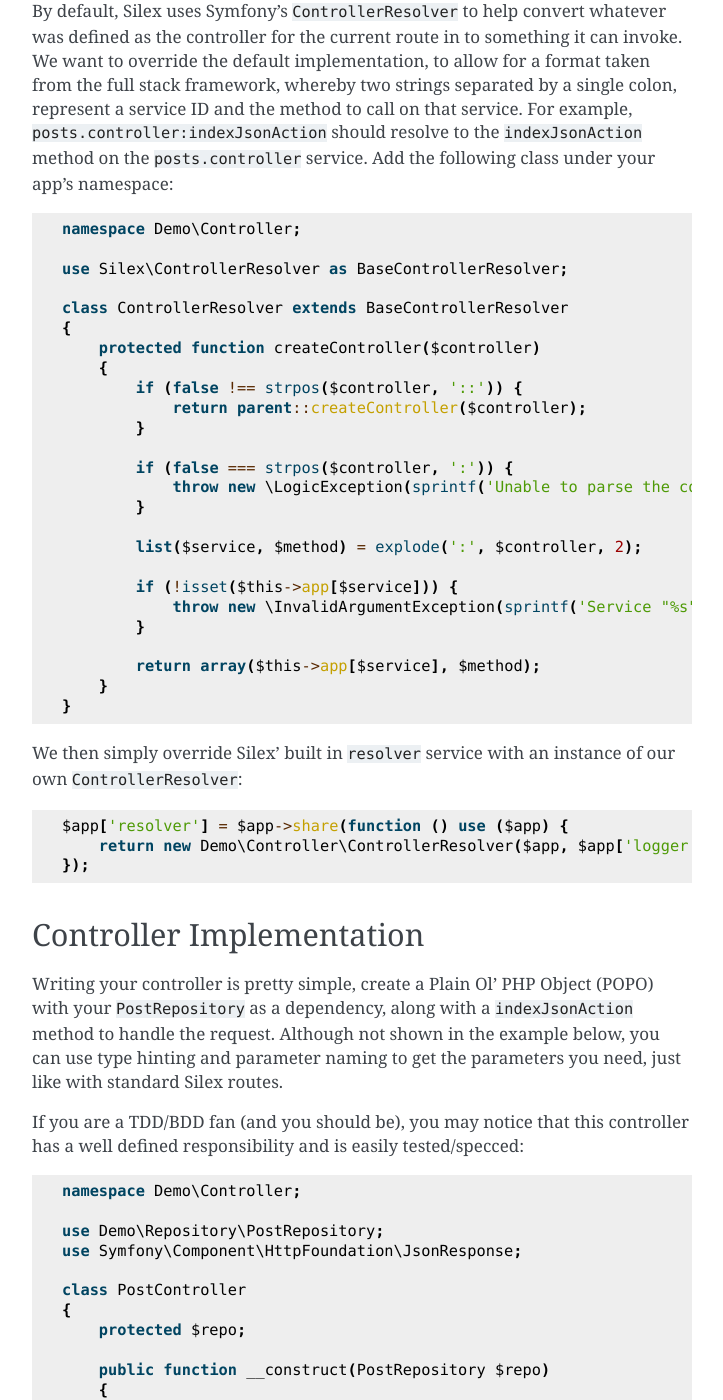
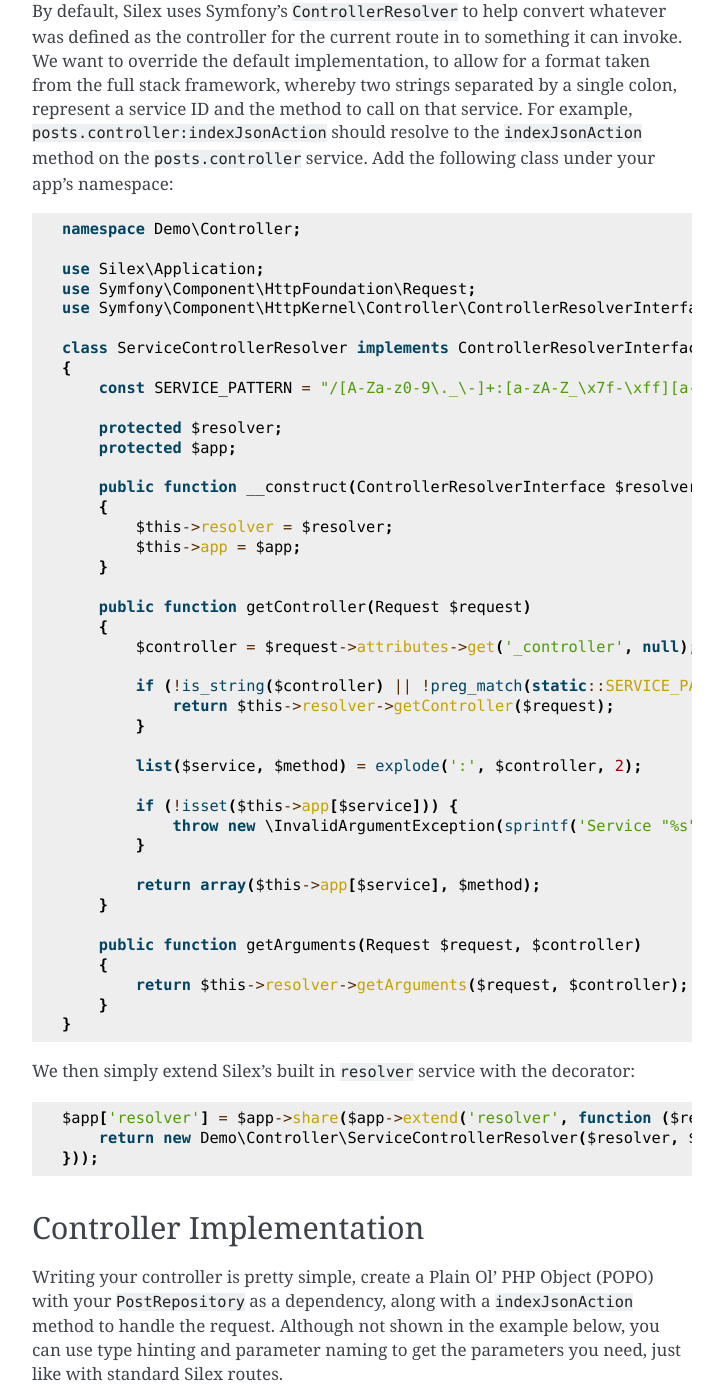
Before and after one commit to silexphp/Silex, a Sphinx documentation site: the page built from doc/cookbook/controllers_as_services.rst, in a window 1280 px wide and 1400 px high, scrolled down 752 px. Shown: the whole window, without its empty margins (388-1111 px from the left). Built offline with Sphinx 7.4.7, drawn with Linux system fonts in a browser that asks for light colours.

Commit message:
Move to a composition over inheritiance solution

```diff
--- a/doc/cookbook/controllers_as_services.rst
+++ b/doc/cookbook/controllers_as_services.rst
@@ -41,36 +41,51 @@
 
     namespace Demo\Controller;
 
-    use Silex\ControllerResolver as BaseControllerResolver;
+    use Silex\Application;
+    use Symfony\Component\HttpFoundation\Request;
+    use Symfony\Component\HttpKernel\Controller\ControllerResolverInterface;
 
-    class ControllerResolver extends BaseControllerResolver
+    class ServiceControllerResolver implements ControllerResolverInterface
     {
-        protected function createController($controller)
+        const SERVICE_PATTERN = "/[A-Za-z0-9\._\-]+:[a-zA-Z_\x7f-\xff][a-zA-Z0-9_\x7f-\xff]*/";
+
+        protected $resolver;
+        protected $app;
+
+        public function __construct(ControllerResolverInterface $resolver, Application $app)
         {
-            if (false !== strpos($controller, '::')) {
-                return parent::createController($controller);
-            }
+            $this->resolver = $resolver;
+            $this->app = $app;
+        }
 
-            if (false === strpos($controller, ':')) {
-                throw new \LogicException(sprintf('Unable to parse the controller name "%s".', $controller));
+        public function getController(Request $request)
+        {
+            $controller = $request->attributes->get('_controller', null);
+
+            if (!is_string($controller) || !preg_match(static::SERVICE_PATTERN, $controller)) {
+                return $this->resolver->getController($request);
             }
 
             list($service, $method) = explode(':', $controller, 2);
 
             if (!isset($this->app[$service])) {
-                throw new \InvalidArgumentException(sprintf('Service "%s" does not exist.', $controller));
+                throw new \InvalidArgumentException(sprintf('Service "%s" does not exist.', $service));
             }
 
             return array($this->app[$service], $method);
         }
+
+        public function getArguments(Request $request, $controller)
+        {
+            return $this->resolver->getArguments($request, $controller);
+        }
     }
 
-We then simply override Silex' built in ``resolver`` service with an instance of
-our own ``ControllerResolver``::
+We then simply extend Silex's built in ``resolver`` service with the decorator::
 
-    $app['resolver'] = $app->share(function () use ($app) {
-        return new Demo\Controller\ControllerResolver($app, $app['logger']);
-    });
+    $app['resolver'] = $app->share($app->extend('resolver', function ($resolver, $app) {
+        return new Demo\Controller\ServiceControllerResolver($resolver, $app);
+    }));
 
 Controller Implementation
 -------------------------
```
